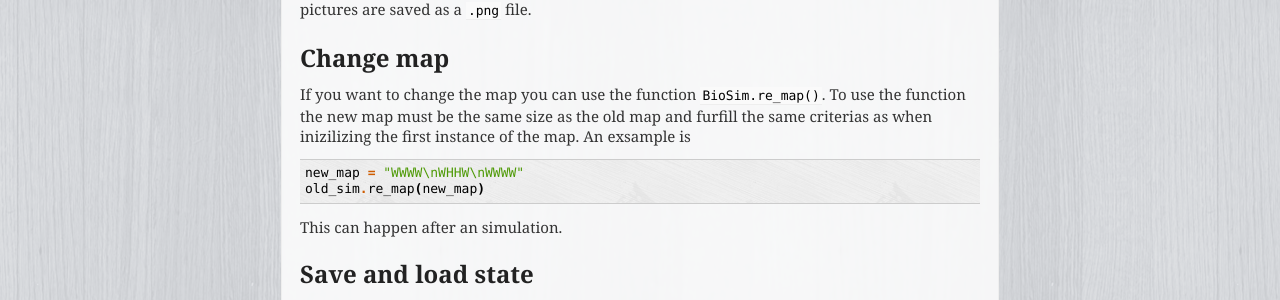
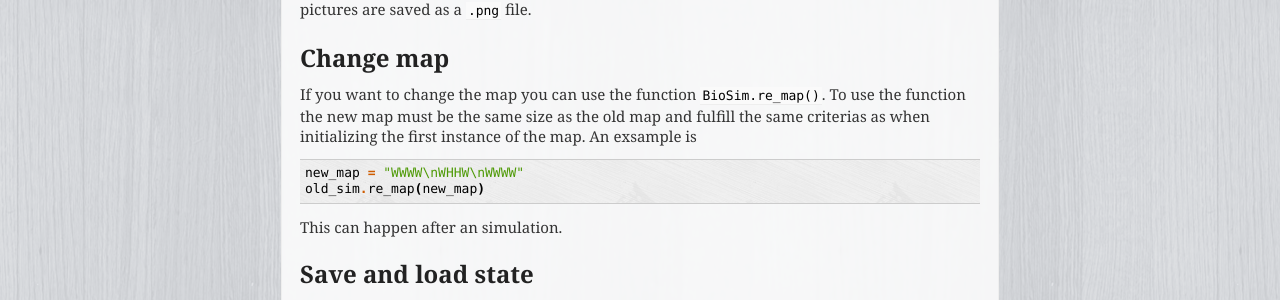
Before and after one commit to ConAltDelete/Bio-sim, a Sphinx documentation site: the page built from docs/README.rst, in a window 1280 px wide. Shown: the part 694-994 px from the top of the page. Built offline with Sphinx 7.4.7, drawn with Linux system fonts in a browser that asks for light colours.

Commit message:
spelling corraction

```diff
--- a/docs/README.rst
+++ b/docs/README.rst
@@ -37,7 +37,7 @@ To simulate you use the ``biosim.simulate()``. An example of this is
 
 Change map
 ----------
-If you want to change the map you can use the function ``BioSim.re_map()``. To use the function the new map must be the same size as the old map and furfill the same criterias as when inizilizing the first instance of the map. An exsample is
+If you want to change the map you can use the function ``BioSim.re_map()``. To use the function the new map must be the same size as the old map and fulfill the same criterias as when initializing the first instance of the map. An exsample is
 
 .. code-block:: python
 
```
